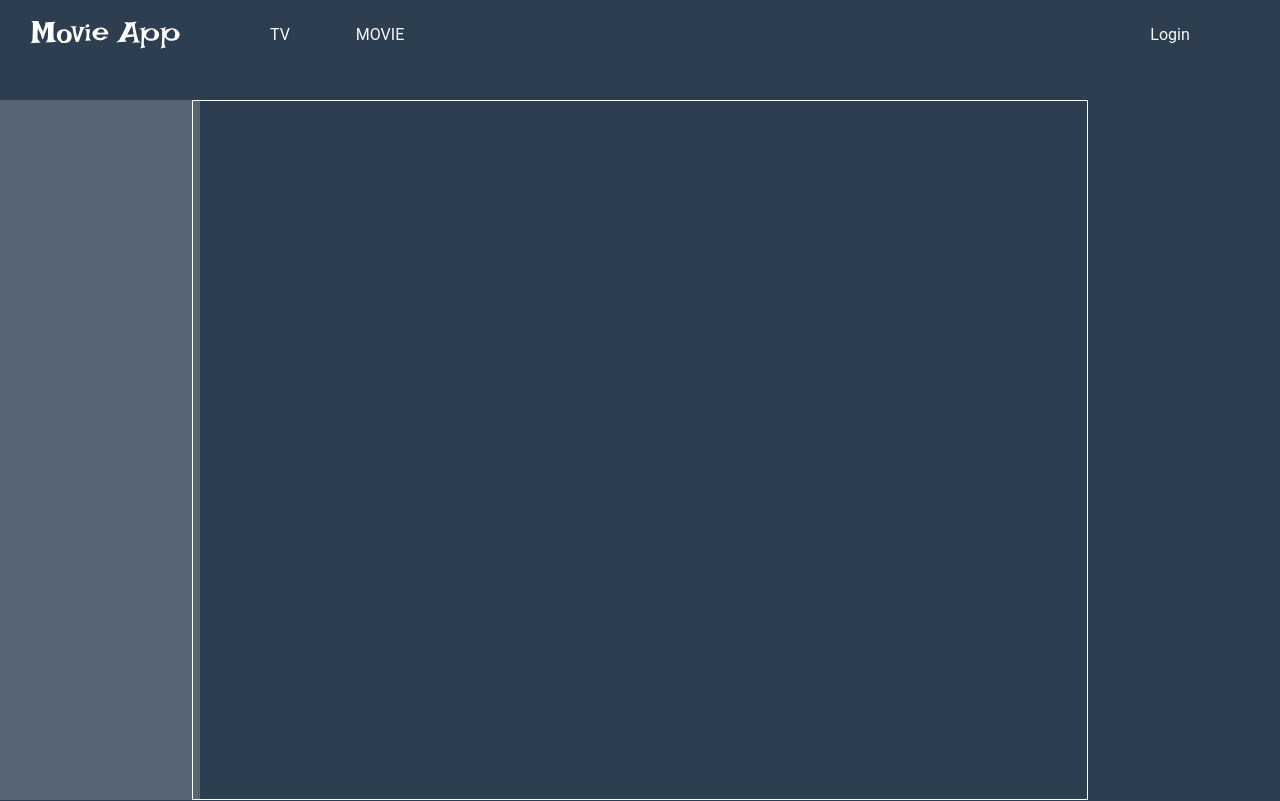
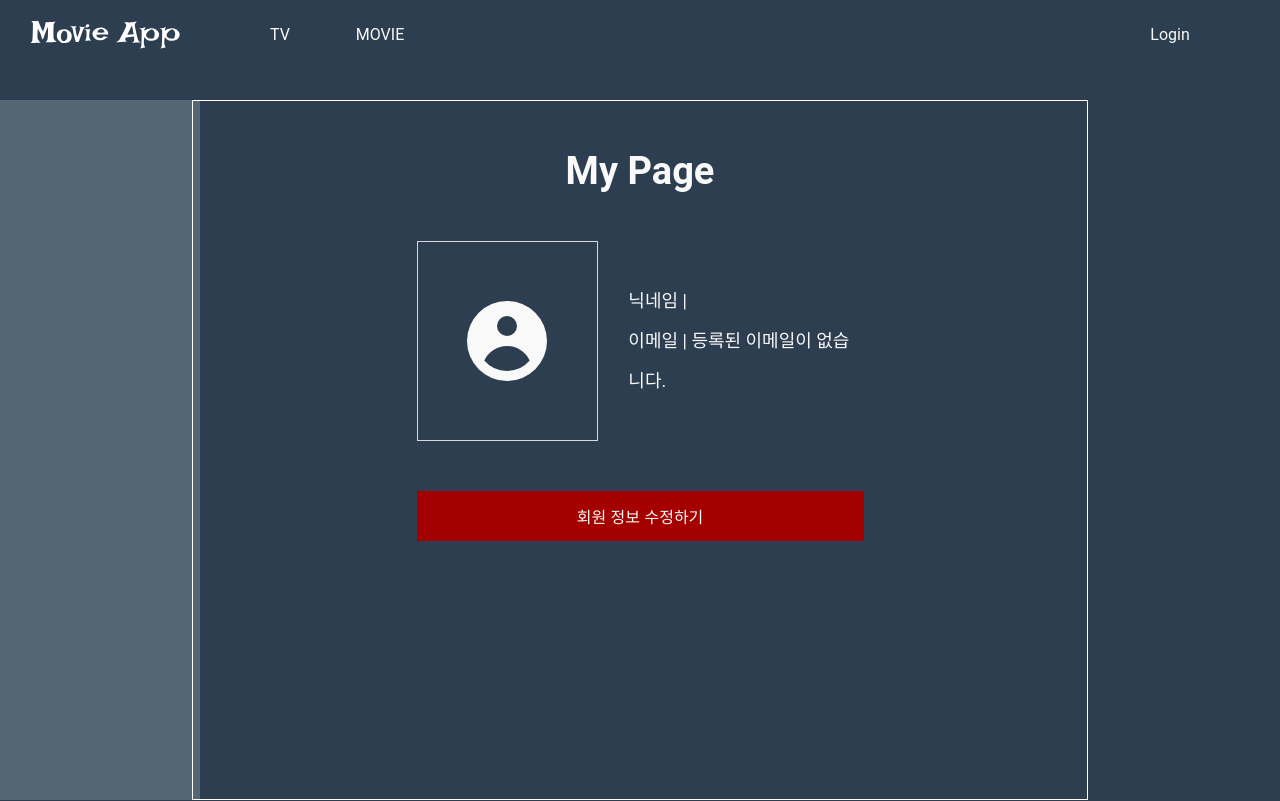
Before and after one commit to zzoohub/movieApp, a React (Create React App) app: page /profile in a window 1280 px wide. Shown: the top 801 px of the page. Built offline with nearby package versions, Linux system fonts and the light colour scheme.

Commit message:
프로필 페이지 수정중

```diff
--- a/src/components/PopularTV.jsx
+++ b/src/components/PopularTV.jsx
@@ -5,6 +5,7 @@ import { Link } from "react-router-dom";
 import { makeImgPath } from "../util/makeImgPath";
 import { useRef, useState } from "react";
 import { useEffect } from "react";
+import env from "react-dotenv";
 import InfiniteSlide from "./InfiniteSlide";
 
 const Wrapper = styled.div`
--- a/src/routes/Profile.jsx
+++ b/src/routes/Profile.jsx
@@ -1,6 +1,7 @@
 import { useState } from "react";
 import styled from "styled-components";
 import Loading from "../components/Loading";
+import { useUser } from "../util/useUser";
 
 const Wrapper = styled.div`
   position: relative;
@@ -10,6 +11,7 @@ const Wrapper = styled.div`
   min-height: 100vh;
   margin: 0 auto;
   margin-top: 100px;
+  color: #f9f9f9;
 `;
 const SideBar = styled.aside`
   position: absolute;
@@ -34,13 +36,178 @@ const Main = styled.main`
   min-height: 700px;
   height: max-content;
   border: 1px solid #fff;
+  font-size: 18px;
+  line-height: 40px;
+  h2 {
+    font-size: 38px;
+    font-weight: bold;
+    margin-top: 50px;
+    margin-bottom: 20px;
+    text-align: center;
+  }
+  button {
+    width: 50%;
+    height: 50px;
+    background-color: #a40000;
+    display: flex;
+    justify-content: center;
+    align-items: center;
+    margin: 0 auto;
+    color: #f9f9f9;
+    border: none;
+    font-size: 16px;
+    cursor: pointer;
+    :hover {
+      filter: brightness(0.9);
+    }
+  }
 `;
+
+const Form = styled.form`
+  width: 50%;
+  margin: 50px auto;
+  display: flex;
+  align-items: center;
+  line-height: 28px;
+  input {
+    display: block;
+    width: 100%;
+    outline: none;
+    font-size: 18px;
+  }
+  > div:nth-child(2) {
+    width: calc(100% - 230px);
+  }
+  button {
+    height: 30px;
+    margin-right: 0;
+  }
+`;
+
+const Read = styled.div`
+  width: 50%;
+  margin: 50px auto;
+  display: flex;
+  align-items: center;
+`;
+const ImgBox = styled.div`
+  display: flex;
+  justify-content: center;
+  align-items: center;
+  width: 200px;
+  height: 200px;
+  margin-right: 30px;
+  background-image: url(${(props) => props.url});
+  background-position: center;
+  background-size: cover;
+  border: ${(props) => (props.url === undefined ? "1px solid #d9d9d9" : null)};
+  svg {
+    color: #d9d9d9;
+    width: 100px;
+    height: 100px;
+  }
+`;
+
 export default function Profile() {
-  const [loading, setLoading] = useState(true);
+  const [loading, setLoading] = useState(false);
+  const [read, setRead] = useState(true);
+  const { user } = useUser();
+  const userName = user?.nickname;
+  const userPW = user?.password;
+  const userEmail = user?.email;
+  const [inputName, setInputName] = useState(userName);
+  const [inputPW, setInputPW] = useState("");
+  console.log(inputName, userName, read);
+
+  const nameInput = (e) => {
+    e.preventDefault();
+    setInputName(e.target.value);
+  };
+  const onChangeMode = () => setRead(!read);
+  const onSubmit = () => {};
   return (
     <Wrapper>
+      {loading ? <Loading></Loading> : null}
       <SideBar></SideBar>
-      <Main>{loading ? <Loading></Loading> : null}</Main>
+      <Main>
+        <h2>My Page</h2>
+        {read ? (
+          <Read>
+            <ImgBox url={user?.img}>
+              {!user?.img ? (
+                <svg
+                  className="w-6 h-6"
+                  fill="#f9f9f9"
+                  viewBox="0 0 20 20"
+                  xmlns="http://www.w3.org/2000/svg"
+                >
+                  <path
+                    fillRule="evenodd"
+                    d="M18 10a8 8 0 11-16 0 8 8 0 0116 0zm-6-3a2 2 0 11-4 0 2 2 0 014 0zm-2 4a5 5 0 00-4.546 2.916A5.986 5.986 0 0010 16a5.986 5.986 0 004.546-2.084A5 5 0 0010 11z"
+                    clipRule="evenodd"
+                  />
+                </svg>
+              ) : null}
+            </ImgBox>
+            <div>
+              <div>
+                <span>닉네임 | </span>
+                <span>{userName}</span>
+              </div>
+
+              <div>
+                <span>이메일 | </span>
+                <span>
+                  {user?.email === undefined
+                    ? "등록된 이메일이 없습니다."
+                    : user?.email}
+                </span>
+              </div>
+            </div>
+          </Read>
+        ) : (
+          <Form>
+            <ImgBox url={user?.img}>
+              {!user?.img ? (
+                <svg
+                  className="w-6 h-6"
+                  fill="#f9f9f9"
+                  viewBox="0 0 20 20"
+                  xmlns="http://www.w3.org/2000/svg"
+                >
+                  <path
+                    fillRule="evenodd"
+                    d="M18 10a8 8 0 11-16 0 8 8 0 0116 0zm-6-3a2 2 0 11-4 0 2 2 0 014 0zm-2 4a5 5 0 00-4.546 2.916A5.986 5.986 0 0010 16a5.986 5.986 0 004.546-2.084A5 5 0 0010 11z"
+                    clipRule="evenodd"
+                  />
+                </svg>
+              ) : null}
+            </ImgBox>
+            <div>
+              <button>프로필 변경</button>
+              <div>
+                <p>닉네임 | </p>
+                <input
+                  type="text"
+                  defaultValue={user?.nickname}
+                  onChange={nameInput}
+                />
+              </div>
+              <div>
+                <p>신규 비밀번호 | </p>
+                <input type="password" defaultValue={user?.password} />
+              </div>
+              <div>
+                <p>비밀번호 확인 | </p>
+                <input type="password" defaultValue={""} />
+              </div>
+            </div>
+          </Form>
+        )}
+        <button onClick={read ? onChangeMode : onSubmit}>
+          {read ? "회원 정보 수정하기" : "변경 내용 저장"}
+        </button>
+      </Main>
     </Wrapper>
   );
 }
```
